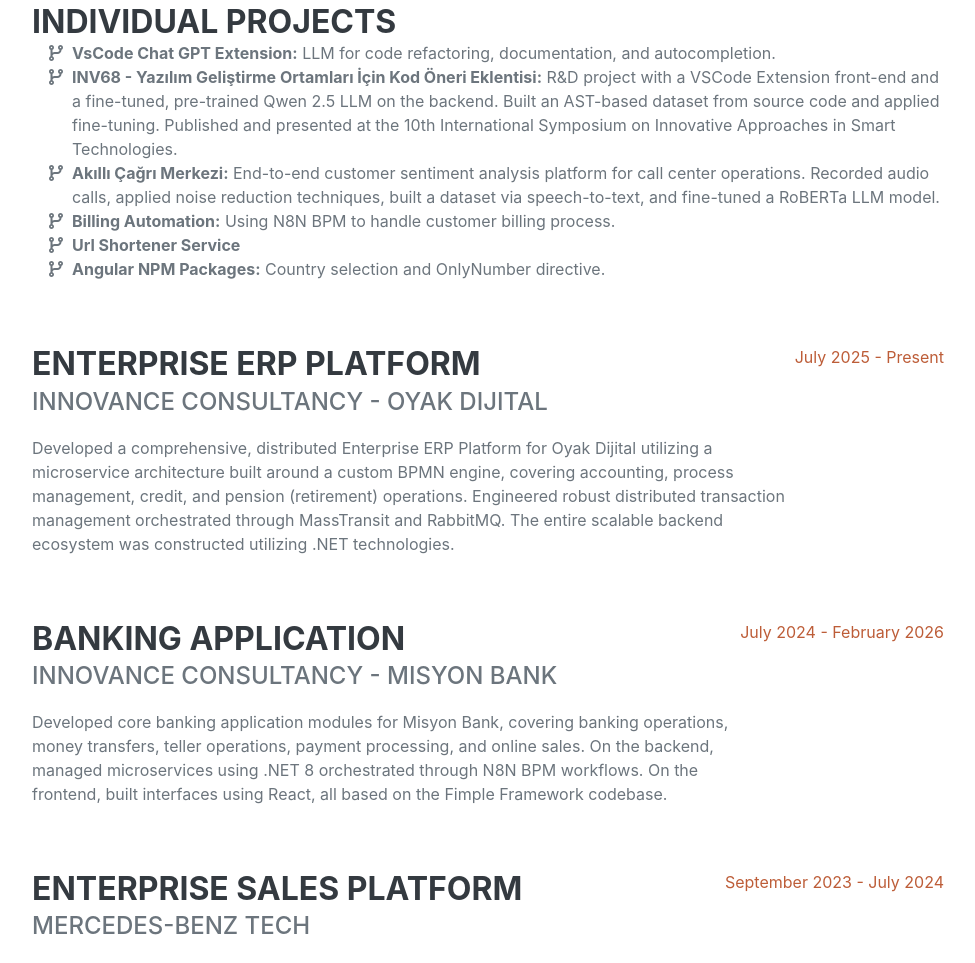
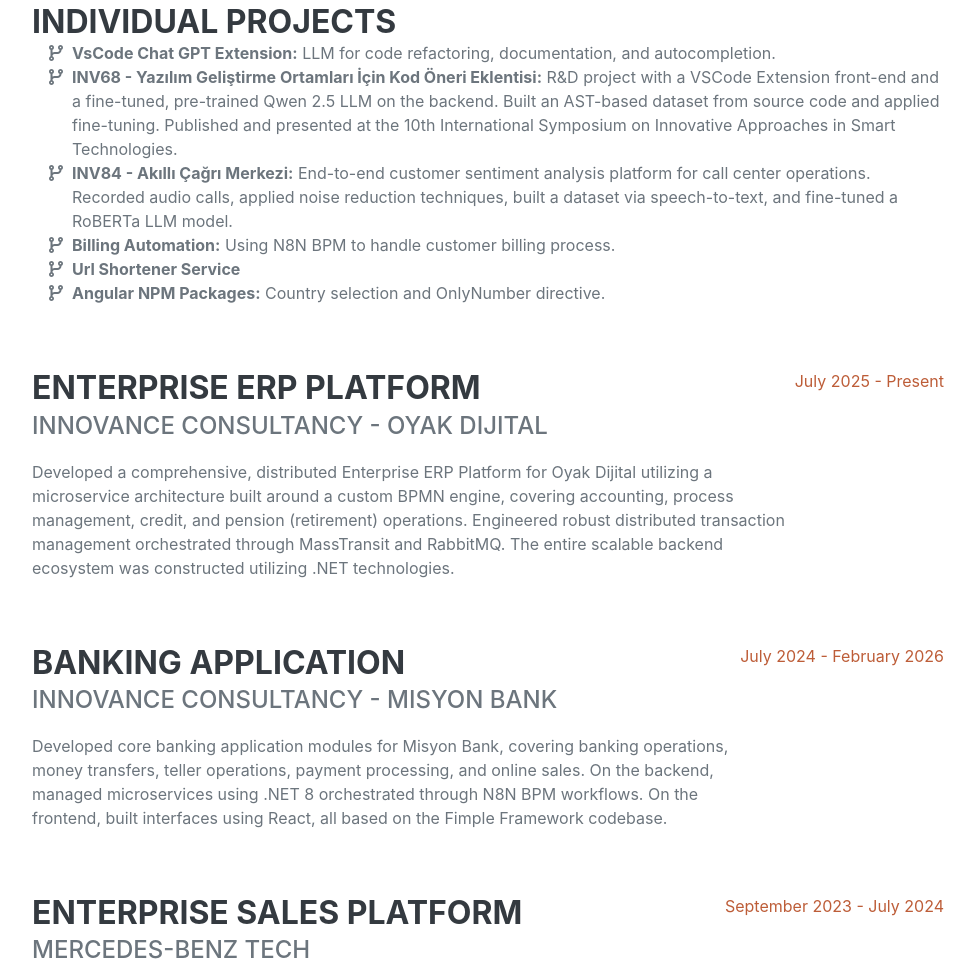
Before and after one commit to ismailkasan/digital-cv, a plain HTML site: page index.html in a window 1280 px wide. Shown: the part 5142-6105 px from the top of the page, without its empty margins (288-1263 px from the left). Drawn offline with nearby package versions, Linux system fonts and the light colour scheme; a web font is replaced by a local one.

Commit message:
Add INV84 project code to Akilli Cagri Merkezi

```diff
--- a/index.html
+++ b/index.html
@@ -275,8 +275,8 @@
                                 Extension front-end and a fine-tuned, pre-trained Qwen 2.5 LLM on the backend. Built an
                                 AST-based dataset from source code and applied fine-tuning. Published and presented at
                                 the 10th International Symposium on Innovative Approaches in Smart Technologies.</li>
-                            <li><span class="fa-li"><i class="fas fa-code-branch"></i></span><strong>Akıllı Çağrı
-                                    Merkezi:</strong> End-to-end customer sentiment analysis platform for call center
+                            <li><span class="fa-li"><i class="fas fa-code-branch"></i></span><strong>INV84 - Akıllı
+                                    Çağrı Merkezi:</strong> End-to-end customer sentiment analysis platform for call center
                                 operations. Recorded audio calls, applied noise reduction techniques, built a dataset
                                 via speech-to-text, and fine-tuned a RoBERTa LLM model.</li>
                             <li><span class="fa-li"><i class="fas fa-code-branch"></i></span><strong>Billing
```
